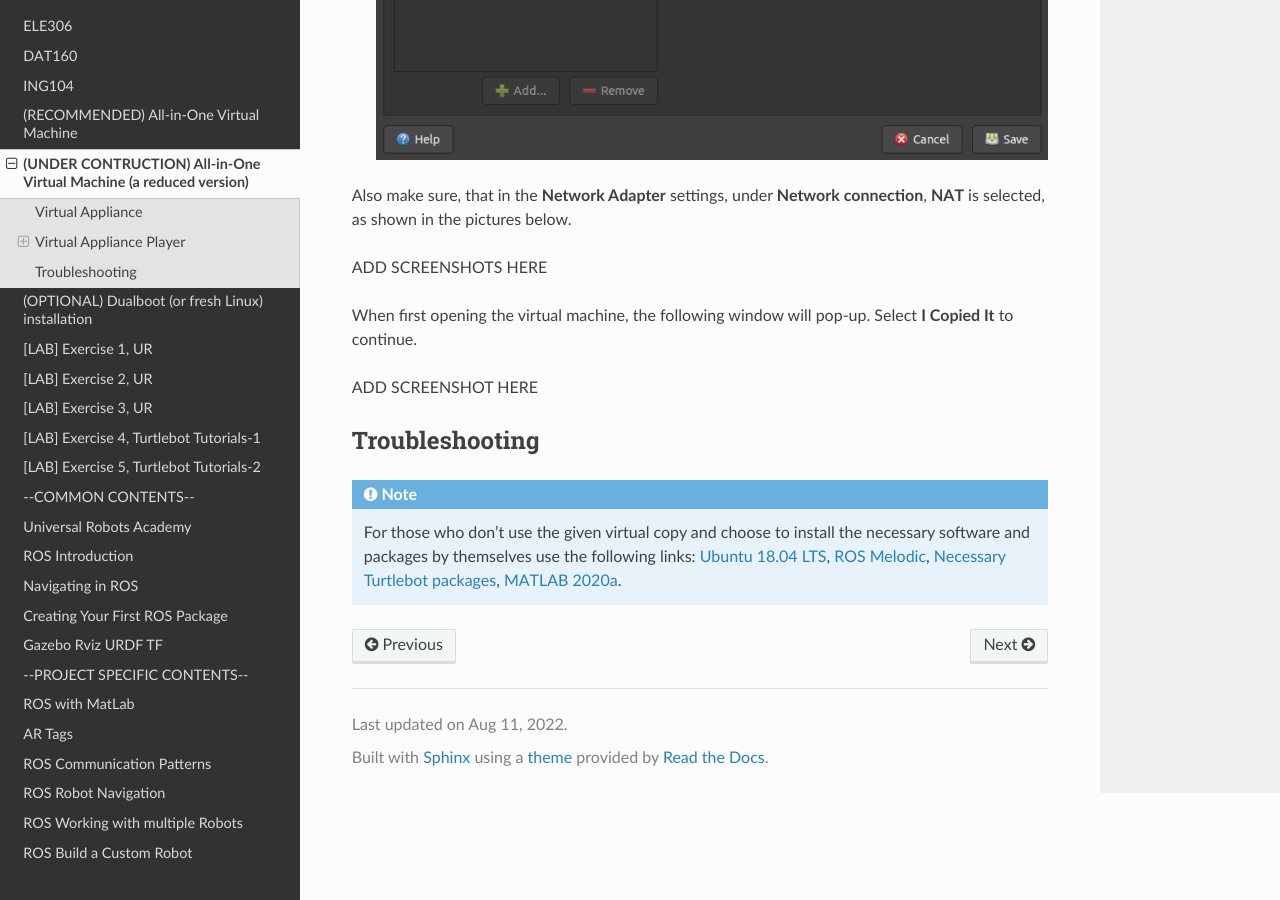
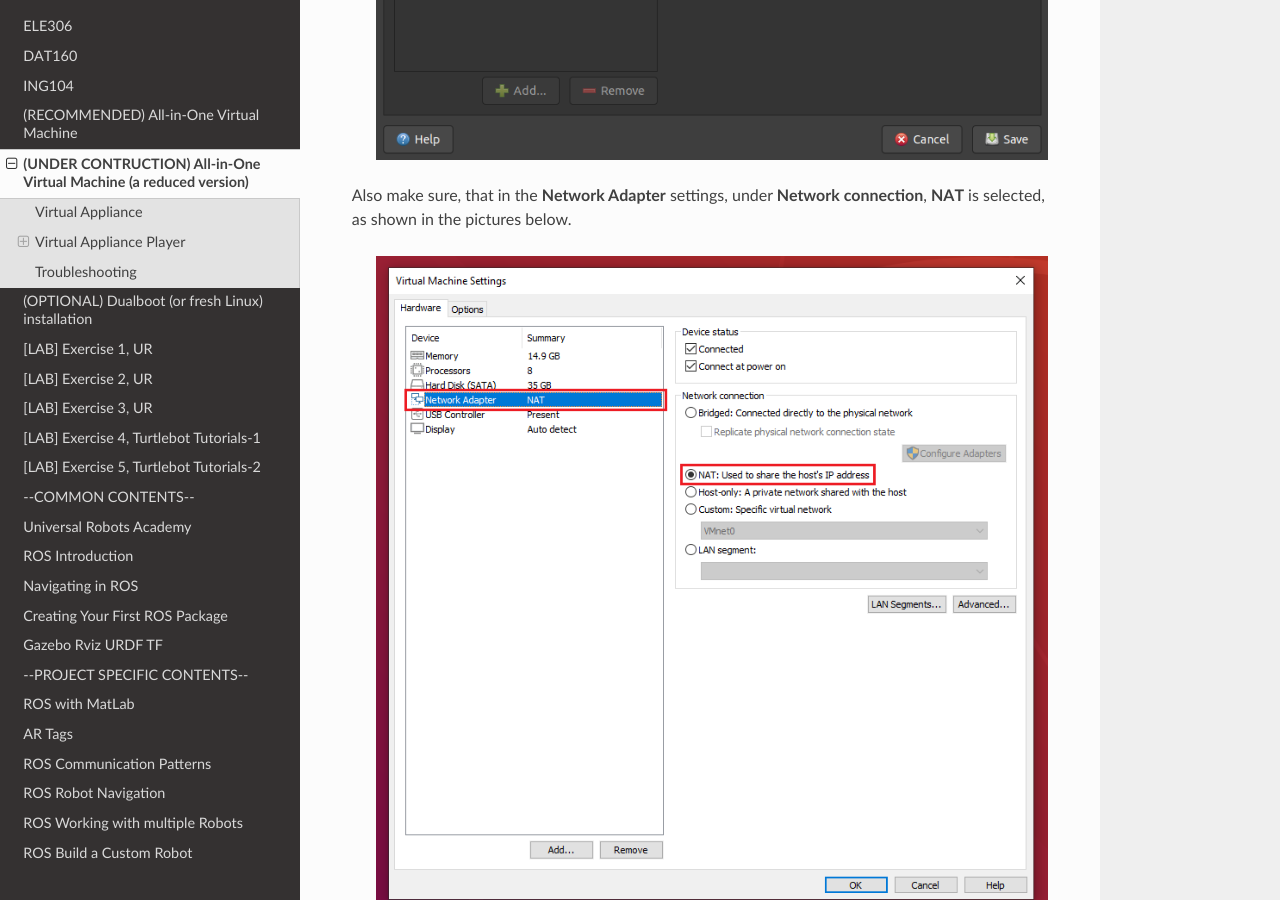
Before and after one commit to frdedynamics/robotics-lab-documentation, a Sphinx documentation site: the page built from source/texts/your_pc/install_vm_reduced.rst, in a window 1280 px wide and 900 px high, scrolled down 1867 px. Built offline with Sphinx 7.4.7 and the Read the Docs theme 2.0.0, drawn with Linux system fonts in a browser that asks for light colours; the version number could not be read and is left out.

Commit message:
Update install_vm_reduced.rst

```diff
--- a/source/texts/your_pc/install_vm_reduced.rst
+++ b/source/texts/your_pc/install_vm_reduced.rst
@@ -35,11 +35,13 @@
 
 Also make sure, that in the **Network Adapter** settings, under **Network connection**, **NAT** is selected, as shown in the pictures below.
 
-ADD SCREENSHOTS HERE
+  .. figure:: ../../_static/images/ros/vm_network_settings.PNG
+          :align: center
 
 When first opening the virtual machine, the following window will pop-up. Select **I Copied It** to continue.
 
-ADD SCREENSHOT HERE
+  .. figure:: ../../_static/images/ros/vm_installation_popup.PNG
+          :align: center
 
 Troubleshooting
 ===========================
```
